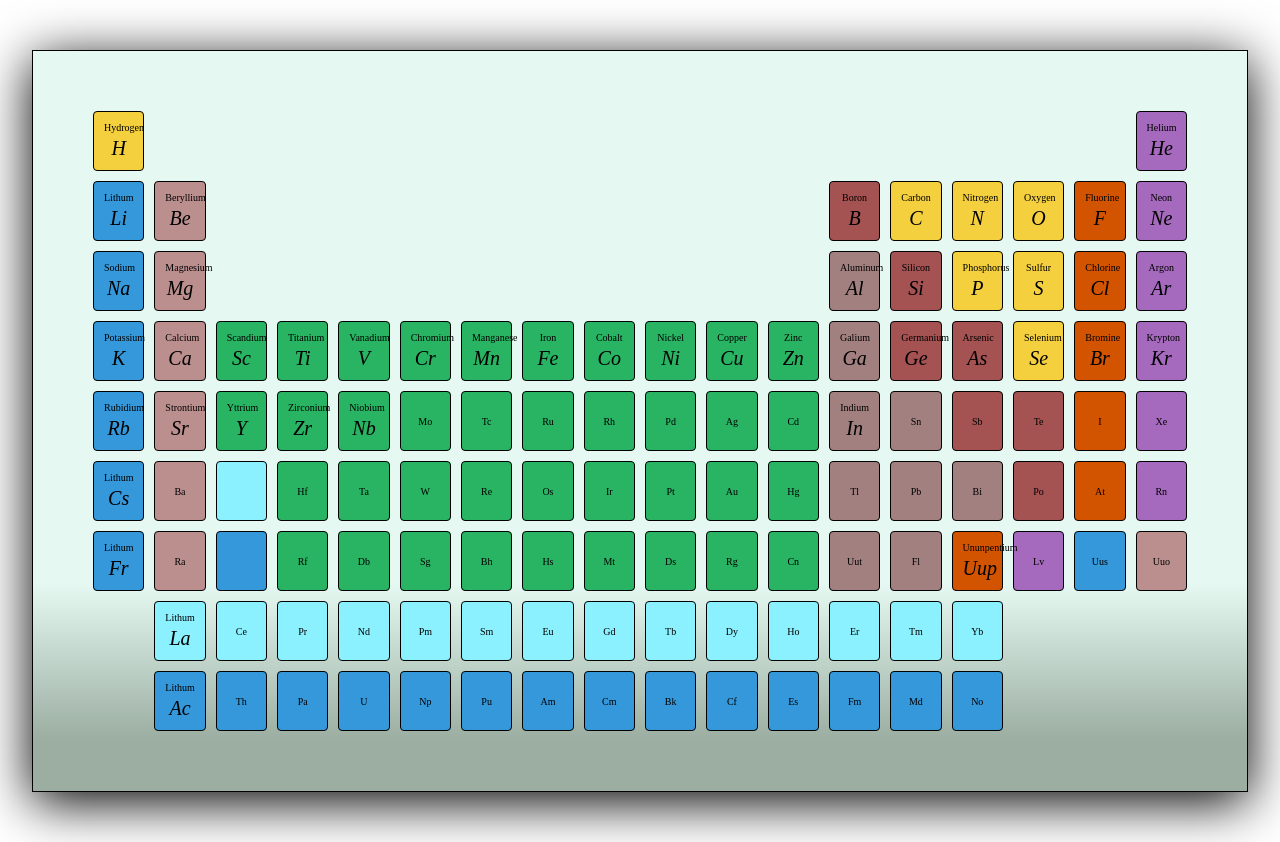
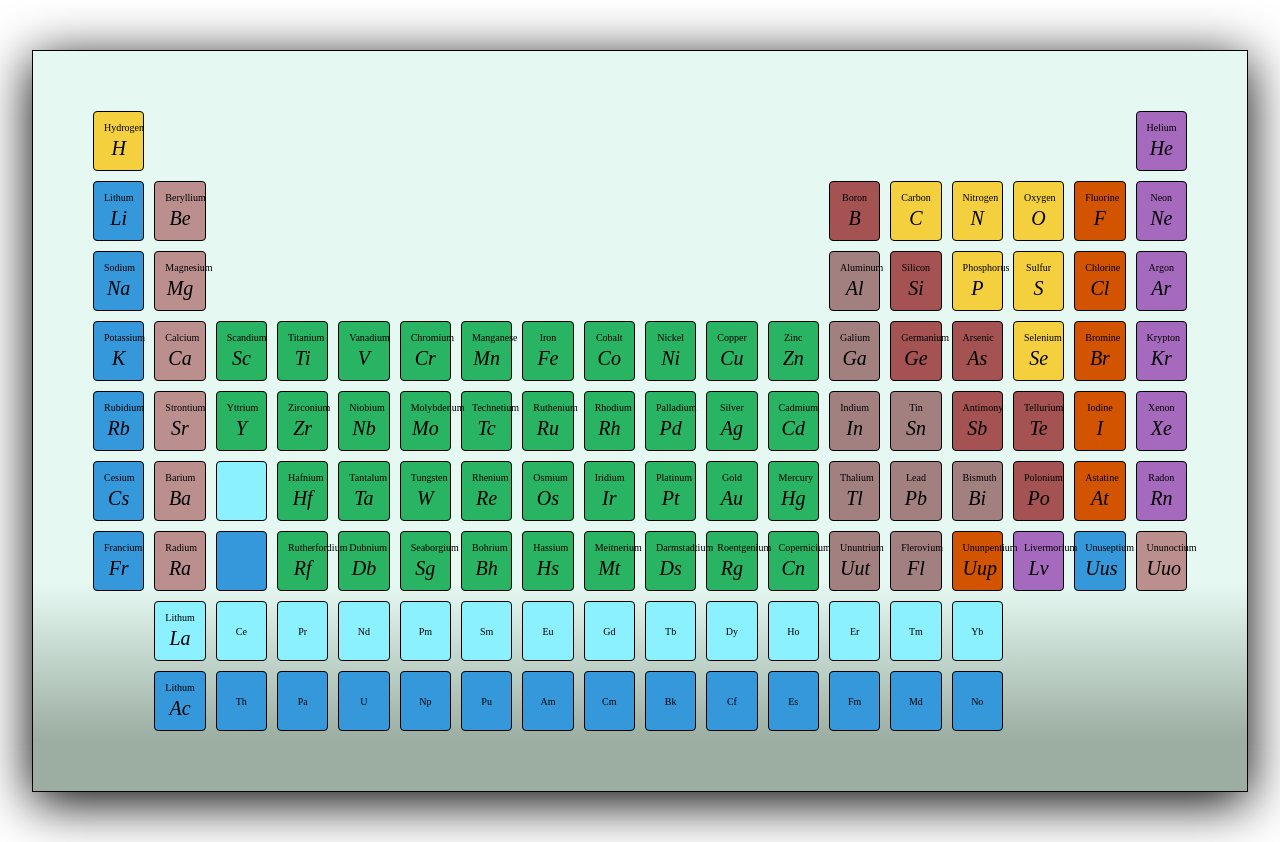
Before and after one commit to bidodev/chemistry-periodic-table, a plain HTML site: page index.html in a window 1280 px wide. Drawn offline with Linux system fonts and the light colour scheme.

Commit message:
element names and code part code's refactored

```diff
--- a/index.html
+++ b/index.html
@@ -219,71 +219,201 @@
             Niobium
             <p>Nb</p>
           </td>
-          <td>Mo</td>
-          <td>Tc</td>
-          <td>Ru</td>
-          <td>Rh</td>
-          <td>Pd</td>
-          <td>Ag</td>
-          <td>Cd</td>
+          <td>
+            Molybdenum
+            <p>Mo</p>
+          </td>
+          <td>
+            Technetium
+            <p>Tc</p>
+          </td>
+          <td>
+            Ruthenium
+            <p>Ru</p>
+          </td>
+          <td>
+            Rhodium
+            <p>Rh</p>
+          </td>
+          <td>
+            Palladium
+            <p>Pd</p>
+          </td>
+          <td>
+            Silver
+            <p>Ag</p>
+          </td>
+          <td>
+            Cadmium
+            <p>Cd</p>
+          </td>
           <td>
             Indium
             <p>In</p>
           </td>
-          <td>Sn</td>
-          <td>Sb</td>
-          <td>Te</td>
-          <td>I</td>
-          <td>Xe</td>
+          <td>
+            Tin
+            <p>Sn</p>
+          </td>
+          <td>
+            Antimony
+            <p>Sb</p>
+          </td>
+          <td>
+            Tellurium
+            <p>Te</p>
+          </td>
+          <td>
+            Iodine
+            <p>I</p>
+          </td>
+          <td>
+            Xenon
+            <p>Xe</p>
+          </td>
         </tr>
         <tr>
           <td>
-            Lithum
+            Cesium
             <p>Cs</p>
           </td>
-          <td>Ba</td>
+          <td>
+            Barium
+            <p>Ba</p>
+          </td>
           <td></td>
-          <td>Hf</td>
-          <td>Ta</td>
-          <td>W</td>
-          <td>Re</td>
-          <td>Os</td>
-          <td>Ir</td>
-          <td>Pt</td>
-          <td>Au</td>
-          <td>Hg</td>
-          <td>Tl</td>
-          <td>Pb</td>
-          <td>Bi</td>
-          <td>Po</td>
-          <td>At</td>
-          <td>Rn</td>
+          <td>
+            Hafnium
+            <p>Hf</p>
+          </td>
+          <td>
+            Tantalum
+            <p>Ta</p>
+          </td>
+          <td>
+            Tungsten
+            <p>W</p>
+          </td>
+          <td>
+            Rhenium
+            <p>Re</p>
+          </td>
+          <td>
+            Osmium
+            <p>Os</p>
+          </td>
+          <td>
+            Iridium
+            <p>Ir</p>
+          </td>
+          <td>
+            Platinum
+            <p>Pt</p>
+          </td>
+          <td>
+            Gold
+            <p>Au</p>
+          </td>
+          <td>
+            Mercury
+            <p>Hg</p>
+          </td>
+          <td>
+            Thalium
+            <p>Tl</p>
+          </td>
+          <td>
+            Lead
+            <p>Pb</p>
+          </td>
+          <td>
+            Bismuth
+            <p>Bi</p>
+          </td>
+          <td>
+            Polonium
+            <p>Po</p>
+          </td>
+          <td>
+            Astatine
+            <p>At</p>
+          </td>
+          <td>
+            Radon
+            <p>Rn</p>
+          </td>
         </tr>
         <tr>
           <td>
-            Lithum
+            Francium
             <p>Fr</p>
           </td>
-          <td>Ra</td>
+          <td>
+            Radium
+            <p>Ra</p>
+          </td>
           <td></td>
-          <td>Rf</td>
-          <td>Db</td>
-          <td>Sg</td>
-          <td>Bh</td>
-          <td>Hs</td>
-          <td>Mt</td>
-          <td>Ds</td>
-          <td>Rg</td>
-          <td>Cn</td>
-          <td>Uut</td>
-          <td>Fl</td>
+
+          <td>
+            Rutherfordium
+            <p>Rf</p>
+          </td>
+          <td>
+            Dubnium
+            <p>Db</p>
+          </td>
+          <td>
+            Seaborgium
+            <p>Sg</p>
+          </td>
+          <td>
+            Bohrium
+            <p>Bh</p>
+          </td>
+          <td>
+            Hassium
+            <p>Hs</p>
+          </td>
+          <td>
+            Meitnerium
+            <p>Mt</p>
+          </td>
+          <td>
+            Darmstadtium
+            <p>Ds</p>
+          </td>
+          <td>
+            Roentgenium
+            <p>Rg</p>
+          </td>
+          <td>
+            Copernicium
+            <p>Cn</p>
+          </td>
+          <td>
+            Ununtrium
+            <p>Uut</p>
+          </td>
+          <td>
+            Flerovium
+            <p>Fl</p>
+          </td>
           <td>
             Ununpentium
             <p>Uup</p>
           </td>
-          <td>Lv</td>
-          <td>Uus</td>
-          <td>Uuo</td>
+          <td>
+            Livermorium
+            <p>Lv</p>
+          </td>
+          <td>
+            Unuseptium
+            <p>Uus</p>
+          </td>
+          <td>
+            Ununoctium
+            <p>Uuo</p>
+          </td>
         </tr>
         <tr>
           <td></td>
```
